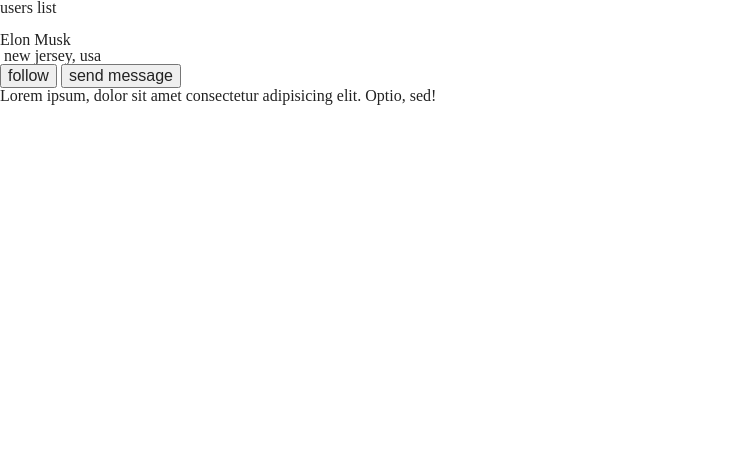
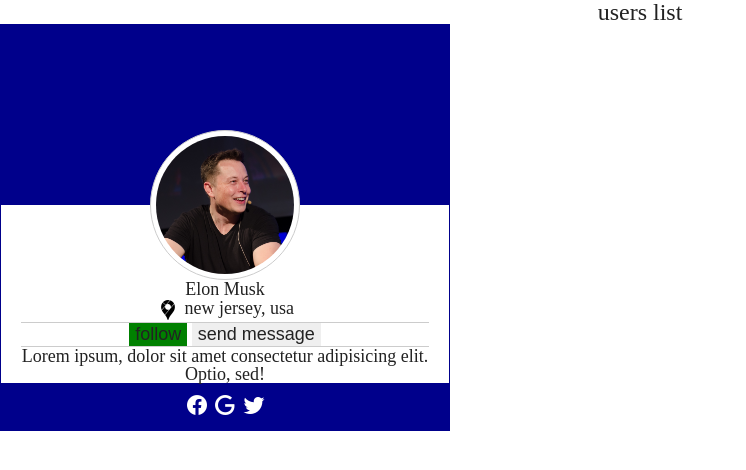
Before and after one commit to HannaTkachenko/practic_11_04, a plain HTML site: page index.html in a window 1280 px wide. Shown: the whole page, without its empty margins (0-746 px from the left). Drawn offline with Linux system fonts and the light colour scheme.

Commit message:
Add pictures

```diff
--- a/assets/css/style.css
+++ b/assets/css/style.css
@@ -0,0 +1,74 @@
+*{
+  box-sizing: border-box;
+}
+.cards-container{
+  text-align: center;
+  font-size: 24px;
+}
+
+
+.card-wrapper{
+  --img-size: 150px;
+  --main-bg-color: darkblue;
+  min-width: calc(var(--img-size)*2);
+  width: 100%;
+  max-width: calc(var(--img-size)*3);
+  border: 1px solid darkblue;
+  font-size: 0.75em;
+}
+.bg-header{
+  height:calc(var(--img-size)*1.2);
+  background-color: var(--main-bg-color);
+}
+.card-content{
+  padding: 0 20px;
+}
+
+.photo-profile{
+  width: var(--img-size);
+  height: var(--img-size);
+  padding: 5px;
+  border: 1px solid #cccccc;
+  border-radius: 50%;
+  margin-top: calc(var(--img-size)*-0.5);
+  object-fit: cover;
+  object-position: top center;
+  background-color: white;
+}
+.btn-container{
+  border-top: 1px solid #cccccc;
+  border-bottom: 1px solid #cccccc;
+  padding: 15 px 0;
+
+}
+.btn{
+  cursor: pointer;
+  border: none;
+  }
+.follow{
+  background-color: green;
+}
+.card-footer{
+  background-color: var(--main-bg-color);
+  padding: 10px;
+}
+.link-social{
+  display: block;
+  width: 24px;
+  height: 24px;
+
+}
+.card-item-social{
+  display: inline-block;
+}
+
+.icon-fb{
+  background-image: url(./../icons/facebook.png);
+  }
+.icon-google{
+  background-image: url(./../icons/google.png)
+}
+.icon-twitter{
+  background-image: url(./../icons/twitter.png)
+}
+/* скачать новые иконки большего размера */
--- a/index.html
+++ b/index.html
@@ -13,23 +13,23 @@
       <div class="bg-header"></div>
       <section class="card-content">
         <div class="photo-wrapper">
-          <img src="" alt="" class="photo-profile">
+          <img src="./assets/images/ElonMusk.jpg" alt="" class="photo-profile">
         </div>
         <h2 class="full-name-profile capitalize">Elon Musk</h2>
-        <address class="address-profile"><img src="" alt="" class="icon-map">
+        <address class="address-profile"><img src="./assets/icons/google-maps.png" alt="" class="icon-map">
           <span class="capitalize">new jersey</span>, <span class="uppercase">usa</span>
         </address>
         <div class="btn-container">
-          <button class="btn capitalize">follow</button>
-          <button class="btn capitalize">send message</button>
+          <button class="btn capitalize follow">follow</button>
+          <button class="btn capitalize send">send message</button>
         </div>
         <p class="description-profile">Lorem ipsum, dolor sit amet consectetur adipisicing elit. Optio, sed!</p>
       </section>
       <footer class="card-footer">
         <ul class="card-list-social">
-          <li class="card-item-social"><a href="#" target="_blank" class="icon-fb"></a></li>
-          <li class="card-item-social"><a href="#" target="_blank" class="icon-google"></a></li>
-          <li class="card-item-social"><a href="#" target="_blank" class="icon-twitter"></a></li>
+          <li class="card-item-social"><a href="#" target="_blank" class="icon-fb link-social"></a></li>
+          <li class="card-item-social"><a href="#" target="_blank" class="icon-google link-social"></a></li>
+          <li class="card-item-social"><a href="#" target="_blank" class="icon-twitter link-social"></a></li>
         </ul>
       </footer>
     </article>
```
Also changed, not shown: assets/icons/facebook.png (added), assets/icons/google-maps.png (added), assets/icons/google.png (added), assets/icons/twitter.png (added), assets/images/ElonMusk.jpg (added).
